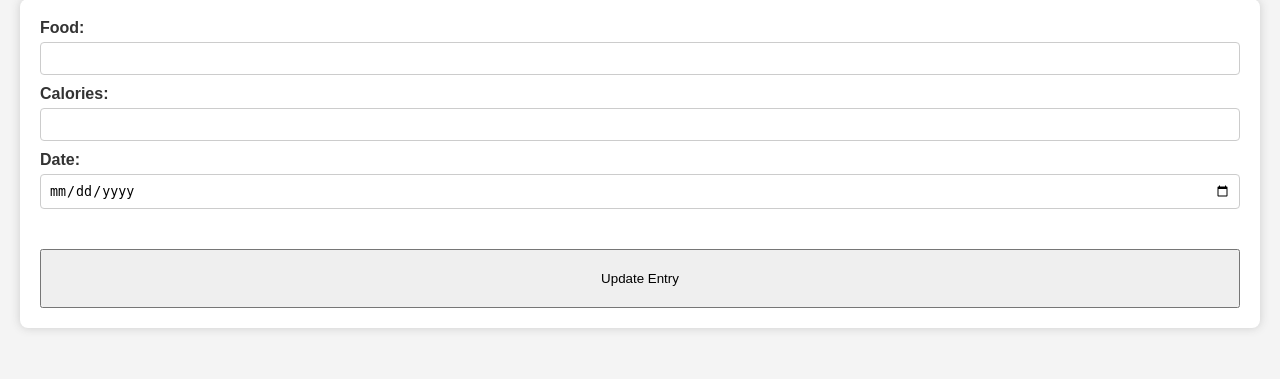
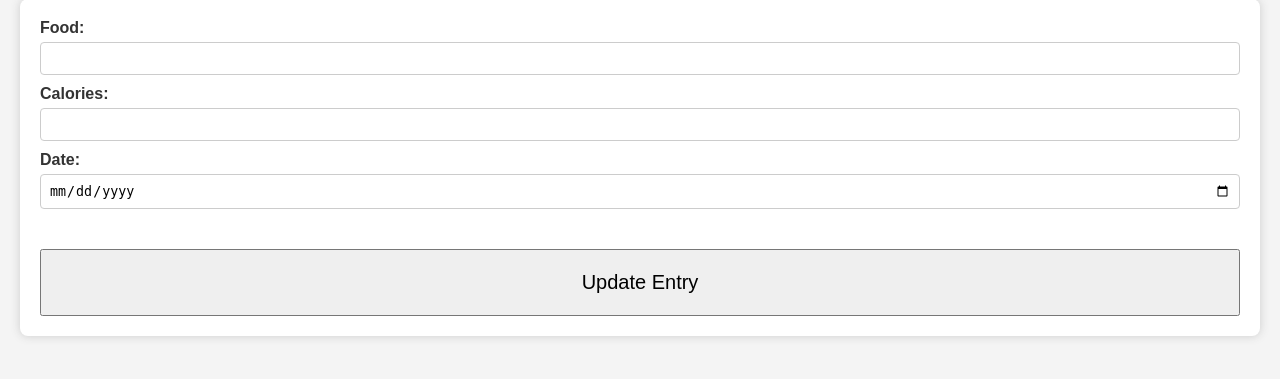
Before and after one commit to software-students-spring2024/5-final-project-spring-2024-dttt5, a Flask app: template app/templates/edit_calorie_entry.html in a window 1280 px wide. Shown: the part 159-538 px from the top of the page. Run offline with Flask 3, Linux system fonts and the light colour scheme; the template is opened without the code that fills it, so the values that code supplies are empty; parts of the project's set-up code (start-up, migrations or seed data) failed here and were passed over.

Commit message:
edit calorie and workout layout

```diff
--- a/app/templates/edit_calorie_entry.html
+++ b/app/templates/edit_calorie_entry.html
@@ -136,6 +136,7 @@
             display: flex;
             justify-content: center;
             align-items: center;
+            font-size: 20px;
         }
 
     </style>
--- a/app/templates/edit_workout_entry.html
+++ b/app/templates/edit_workout_entry.html
@@ -136,6 +136,7 @@
             display: flex;
             justify-content: center;
             align-items: center;
+            font-size: 20px;
         }
 
             </style>
```
